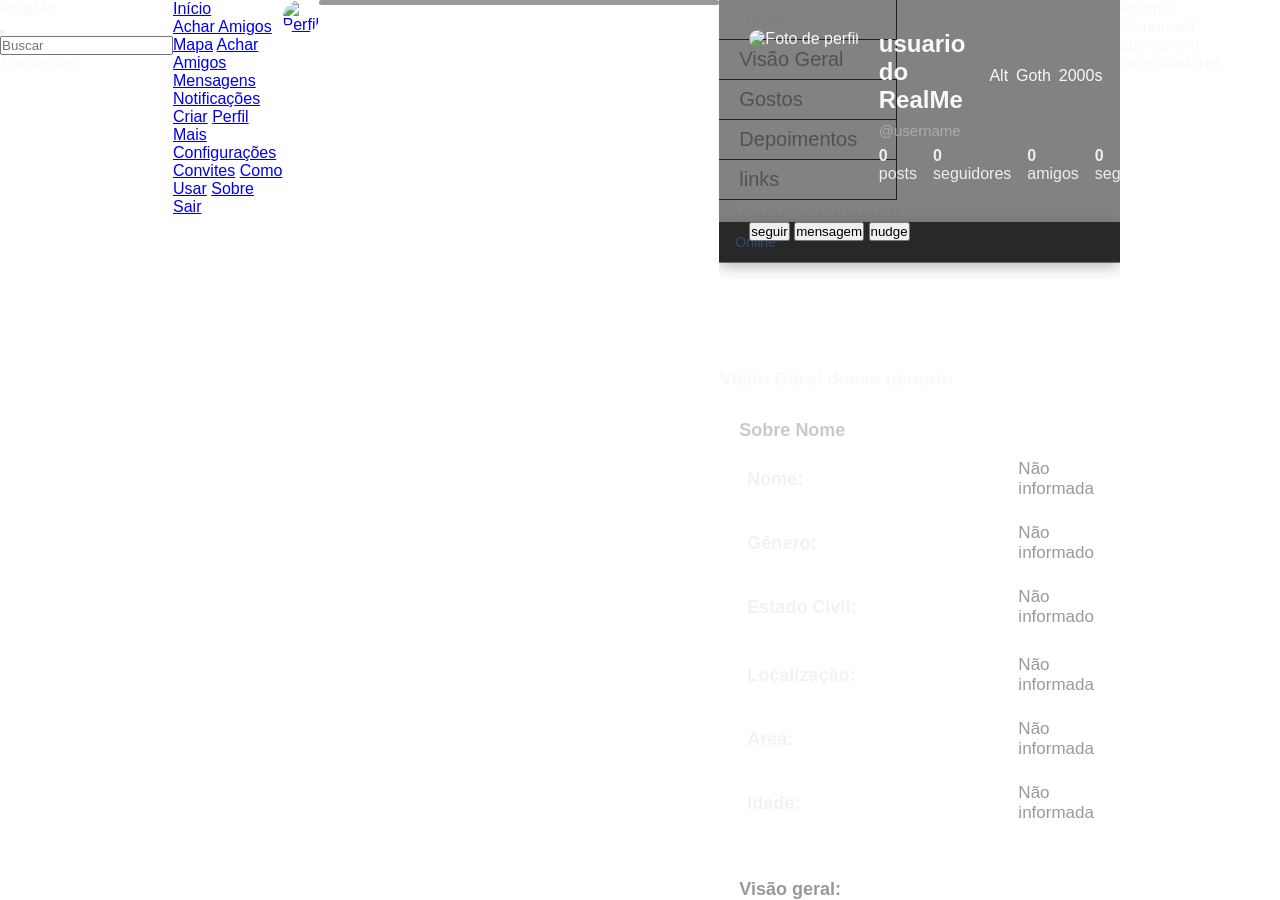
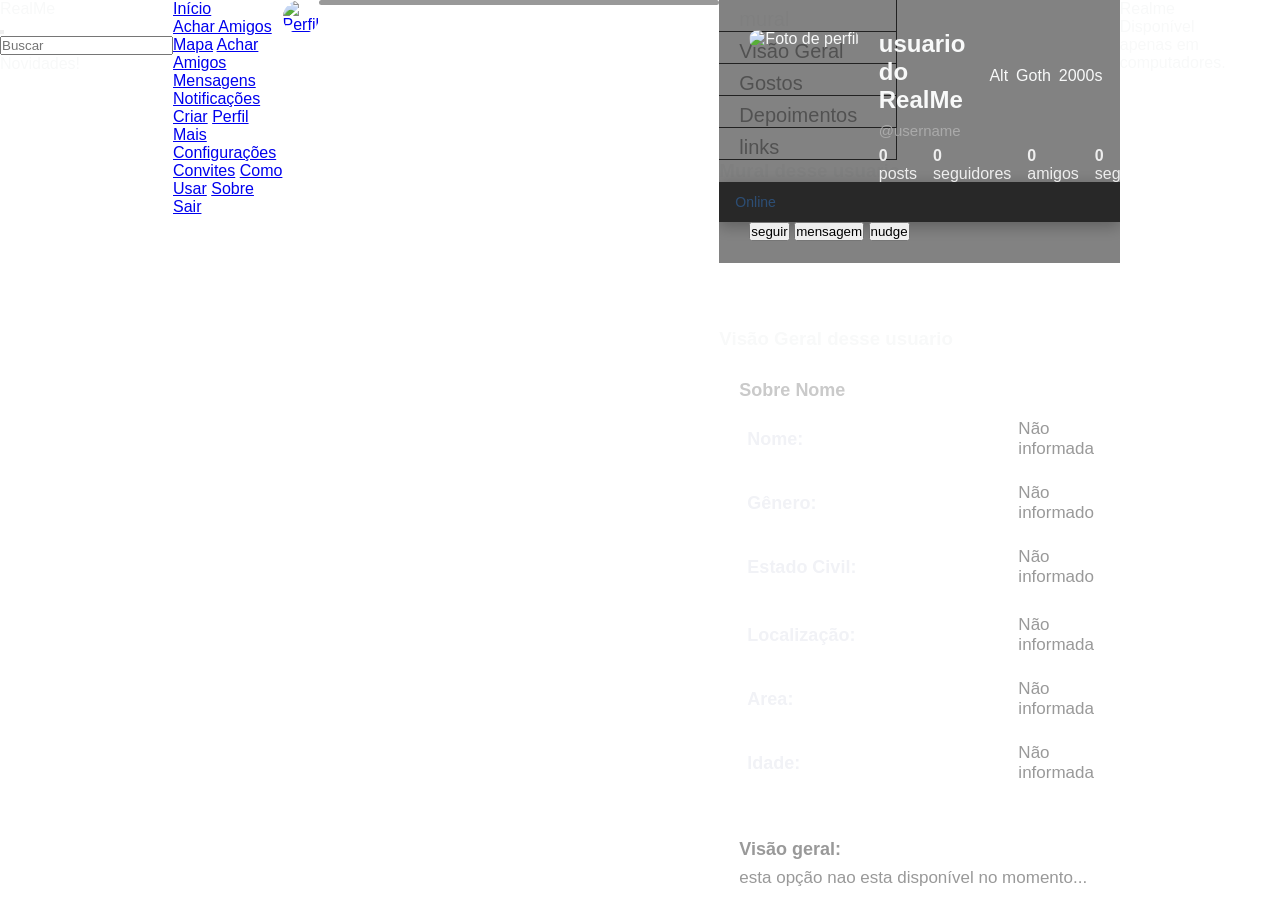

Add files via upload

--- a/src/styles/profile.css
+++ b/src/styles/profile.css
@@ -159,7 +159,6 @@
       font-size: 1.4rem;
       cursor: pointer;
       transition: all 0.3s ease;
-      border-bottom: 3px solid red;
     }
 
     .menu-item.active {
@@ -168,8 +167,10 @@
     }
 
     .menu-item svg {
+      translate: 0 4px;
       fill: currentColor;
       height: 30px;
+      width: 26px;
     }
 
     .menu-item p {
@@ -1129,7 +1130,7 @@
       background: transparent;
       border: none;
       color: #999;
-      padding: 8px 20px 8px;
+      padding: 8px 20px 0px;
       font-size: 1.5rem;
       cursor: pointer;
       transition: all 0.3s ease;
@@ -3026,7 +3027,7 @@ background: #fff;
       background: transparent;
       border: none;
       color: #999;
-      padding: 10px 20px 0px;
+      padding: 10px 20px 0px !important;
       font-size: 1.5rem;
       cursor: pointer;
       transition: all 0.3s ease;
@@ -4249,4 +4250,21 @@ background: #fff;
   background-color: var(--bg-modal);
   width: 100%;
   height: 100%;
+}
+
+.menu-conjunt {
+  background-color: #222;
+  border-radius: 20px;
+  margin: 0 10px 10px;
+  display: flex;
+  flex-direction: column;
+  gap: 1px;
+}
+
+.menu-conjunt a {
+  border-bottom: 1px solid #333;
+}
+
+.menu-conjunt a:last-child {
+  border-bottom: none;
 }
